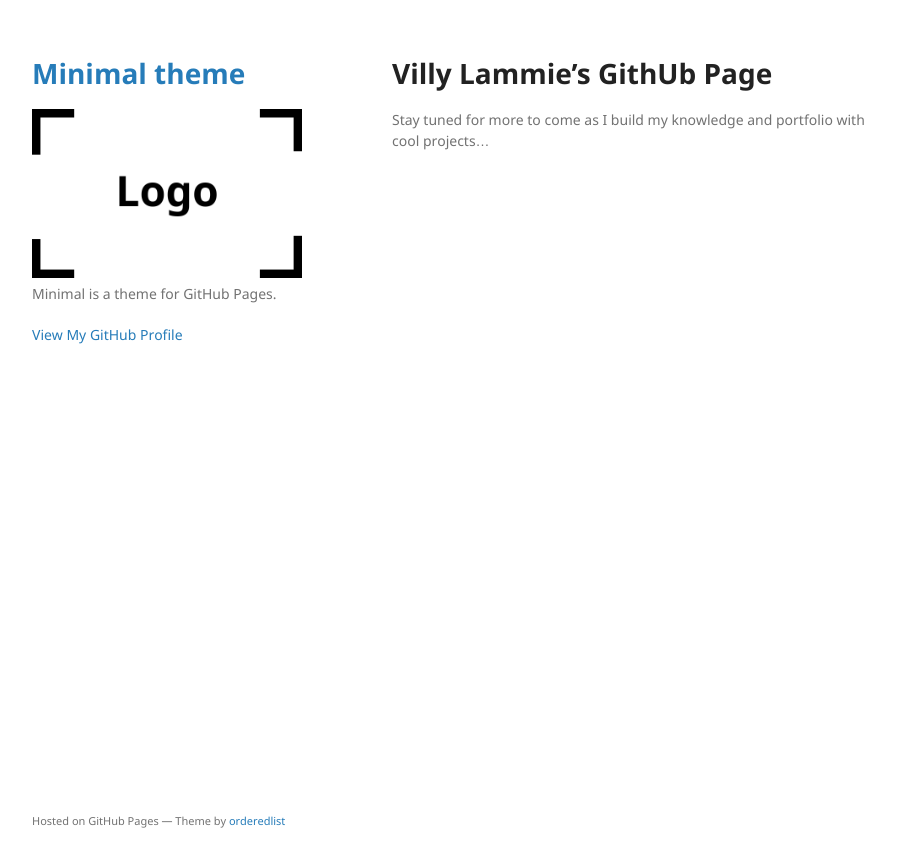
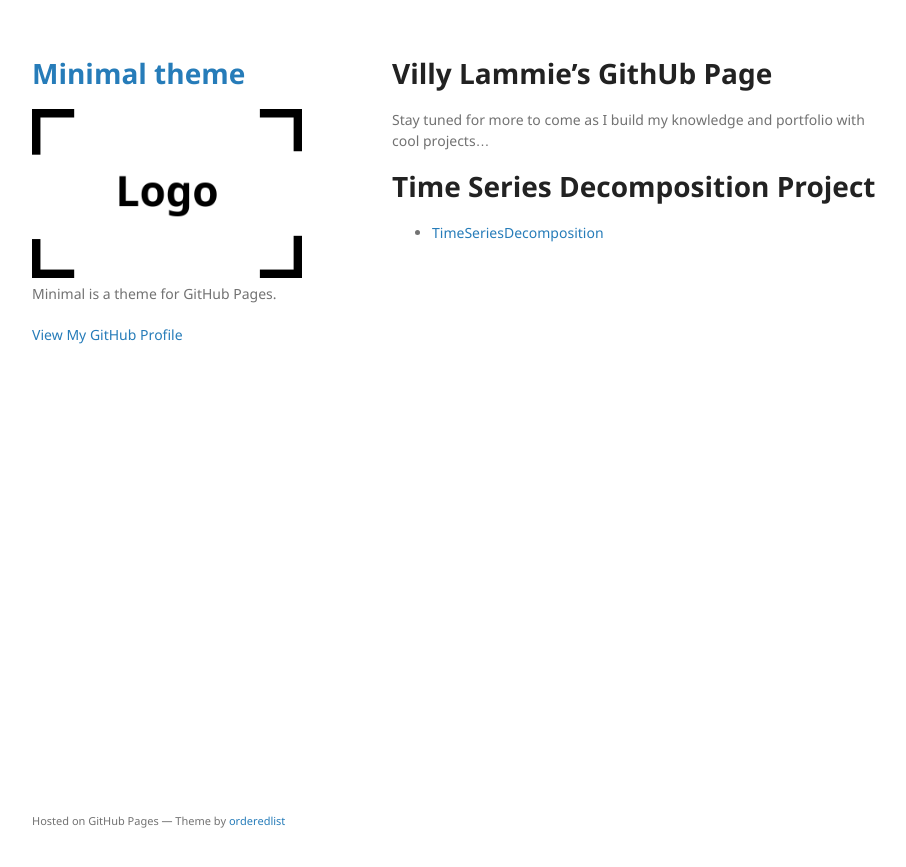
Before and after one commit to VillyLammie/villylammie.github.io, a Jekyll site: the page built from index.md, in a window 1280 px wide. Shown: the top 867 px of the page, without its empty margins (178-1084 px from the left). Built offline with Jekyll 4.4.1, drawn with Linux system fonts in a browser that asks for light colours; our own code applies the rules of GitHub Pages for plain Markdown files.

Commit message:
Update index.md

```diff
--- a/index.md
+++ b/index.md
@@ -6,3 +6,11 @@
 # Villy Lammie's GithUb Page
 
 Stay tuned for more to come as I build my knowledge and portfolio with cool projects...
+
+
+
+
+
+# Time Series Decomposition Project
+
+- [TimeSeriesDecomposition](/timeseries/index.md)
```
